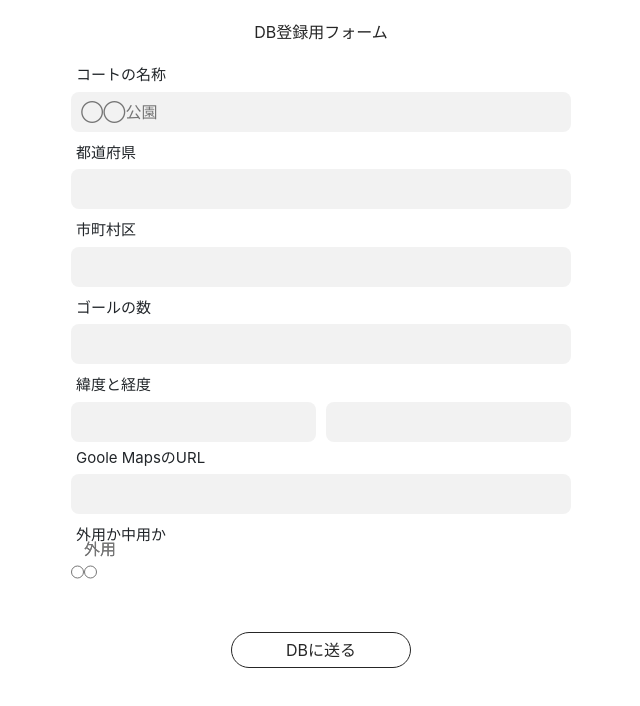
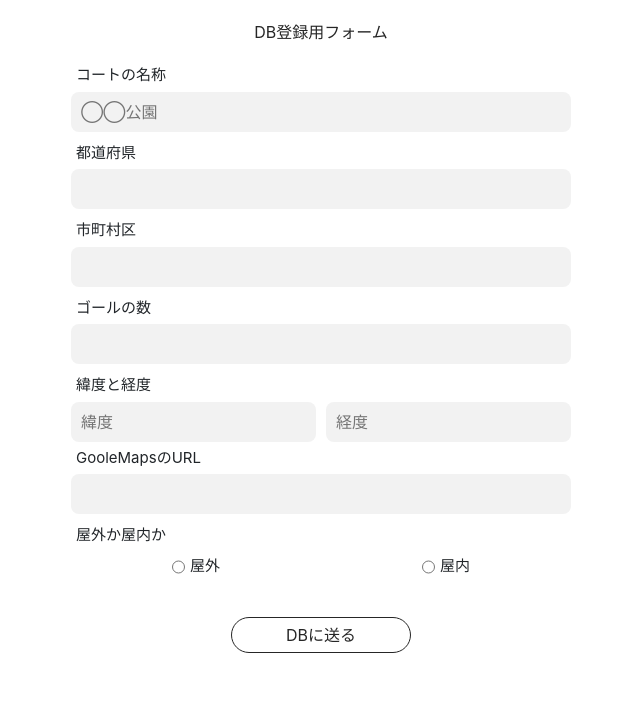
Before and after one commit to okuxxbos20/geoHoop.com, a Nuxt app: page /submit in a window 1280 px wide. Shown: the top 706 px of the page, without its empty margins (319-959 px from the left). Built offline with nearby package versions, Linux system fonts and the light colour scheme.

Commit message:
formのバリデーション完成

```diff
--- a/pages/submit.vue
+++ b/pages/submit.vue
@@ -1,13 +1,17 @@
 <template>
   <div class="court-form container">
     <p class="db-title">DB登録用フォーム</p>
-    <form>
+    <form @submit.prevent="submitData()">
       <div class="insert-place court-name">
-        <label>コートの名称</label>
-        <input v-model="court.name" type="text" placeholder="◯◯公園">
+        <label :class="{ error: error.name !== 'コートの名称' }">
+          {{ error.name }}
+        </label>
+        <input v-model="court.name" type="text" placeholder="◯◯公園" autofocus>
       </div>
       <div class="insert-place select-prefecture">
-        <label>都道府県</label>
+        <label :class="{ error: error.prefecture !== '都道府県' }">
+          {{ error.prefecture }}
+        </label>
         <span :class="{ deletePlaceholder: true }">都道府県を選択</span>
         <select @change="getPrefecture($event.target.value)">
           <option value="" style="display: none;"></option>
@@ -22,8 +26,10 @@
         </select>
       </div>
       <div class="insert-place select-city">
-        <label>市町村区</label>
-        <span :class="{ deletePlaceholder: true }">地域を選択</span>
+        <label :class="{ error: error.city !== '市町村区' }">
+          {{ error.city }}
+        </label>
+        <span :class="{ deletePlaceholder: true }">市町村区を選択</span>
         <select @change="getCity($event.target.value)">
           <option
             v-for="city in cities"
@@ -35,7 +41,9 @@
         </select>
       </div>
       <div class="insert-place">
-        <label>ゴールの数</label>
+        <label :class="{ error: error.howManyGoal !== 'ゴールの数' }">
+          {{ error.howManyGoal }}
+        </label>
         <span :class="{ deletePlaceholder: true }">ゴールの数を選択</span>
         <select @change="getHowManyCourt($event.target.value)">
           <option value="" style="display: none;"></option>
@@ -50,31 +58,55 @@
         </select>
       </div>
       <div class="insert-place">
-        <label>緯度と経度</label>
+        <label :class="{ error: error.geo !== '緯度と経度' }">
+          {{ error.geo }}
+        </label>
         <div class="lat-lng">
-          <input type="text" class="lat" />
-          <input type="text" class="lng" />
+          <input
+            v-model.number="court.geo.df"
+            type="number"
+            class="lat"
+            placeholder="緯度"
+          />
+          <input
+            v-model.number="court.geo.ff"
+            type="number"
+            class="lng"
+            placeholder="経度"
+          />
         </div>
       </div>
       <div class="insert-place">
-        <label>Goole MapsのURL</label>
-        <input type="text" />
+        <label :class="{ error: error.googleMapsUrl !== 'GooleMapsのURL' }">
+          {{ error.googleMapsUrl }}
+        </label>
+        <input v-model="court.googleMapsUrl" type="text" />
       </div>
       <div class="insert-place">
-        <label>外用か中用か</label>
+        <label :class="{ error: error.isOutside !== '屋外か屋内か' }">
+          {{ error.isOutside }}
+        </label>
         <div class="inside-outside">
-          <div class="">
-            <span>外用</span>
-            <input type="radio">
+          <div class="item">
+            <input
+              v-model="court.isOutside"
+              type="radio"
+              value="true"
+            >
+            <label>屋外</label>
           </div>
-          <div class="">
-            <span>外用</span>
-            <input type="radio">
+          <div class="item">
+            <input
+              v-model="court.isOutside"
+              type="radio"
+              value="false"
+            >
+            <label>屋内</label>
           </div>
         </div>
       </div>
+      <button type="submit" class="submit-db">DBに送る</button>
     </form>
-    <button type="button" class="submit-db">DBに送る</button>
   </div>
 </template>
 
@@ -91,16 +123,25 @@ export default {
       cities: [],
       court: {
         bookmarks: 0,
-        city: '',
-        geo: [],
+        city: null,
+        geo: { df: '', ff: '' },
         googleMapsUrl: '',
-        id: '',
+        id: null,
         img: [],
         isOutside: null,
         likes: 0,
         name: '',
-        prefecture: '',
+        prefecture: null,
         howManyGoal: null,
+      },
+      error: {
+        name: 'コートの名称',
+        prefecture: '都道府県',
+        city: '市町村区',
+        geo: '緯度と経度',
+        howManyGoal: 'ゴールの数',
+        googleMapsUrl: 'GooleMapsのURL',
+        isOutside: '屋外か屋内か'
       }
     }
   },
@@ -123,6 +164,32 @@ export default {
     },
     getCity(id) {
       this.court.city = this.cities.filter((v) => v.id === id)[0].name;
+    },
+    getHowManyCourt(num) {
+      this.court.howManyGoal = num;
+    },
+    submitData() {
+      this.error.name = this.court.name === '' ? '*コート名を入力してください' : 'コートの名称';
+      this.error.prefecture = this.court.prefecture === null ? '*都道府県を選択してください' : '都道府県';
+      this.error.city = this.court.city === null ? '*市町村区を選択してください' : '市町村区';
+      this.error.howManyGoal = this.court.howManyGoal === null ? '*ゴールの数を選択してください' : 'ゴールの数';
+      this.error.isOutside = this.court.isOutside === null ? '*どちらかを選択してください' : '屋外か屋内か';
+      const startUrl = 'https://www.google.com/maps/place';
+      if (this.court.googleMapsUrl === '') {
+        this.error.googleMapsUrl = '*GoogleMapsのURLを入力してください';
+      } else if (!this.court.googleMapsUrl.startsWith(startUrl)) {
+        this.error.googleMapsUrl = '*正しいGoogleMapsのURLを入力してください';
+      }
+      if (this.court.geo.df === '' && this.court.geo.ff === '') {
+        this.error.geo = '緯度と経度を入力してください';
+      } else if (this.court.geo.df === '' && this.court.geo.ff !== '') {
+        this.error.geo = '緯度を入力してください';
+      } else if (this.court.geo.df !== '' && this.court.geo.ff === '') {
+        this.error.geo = '経度を入力してください';
+      } else if (this.court.geo.df !== '' && this.court.geo.ff !== '') {
+        this.error.geo = '緯度と経度';
+      }
+      console.log(this.court);
     }
   }
 }
@@ -173,6 +240,9 @@ export default {
       display: flex;
       flex-direction: column;
       position: relative;
+      .error {
+        color: red;
+      }
       span {
         color: #757575;
         position: absolute;
@@ -192,7 +262,14 @@ export default {
       .inside-outside {
         display: flex;
         flex-direction: row;
-        width: 50%;
+        justify-content: space-around;
+        .item {
+          // width: 50%;
+          display: flex;
+          flex-direction: row;
+          align-items: center;
+          input { margin: 0; }
+        }
       }
     }
   }
@@ -204,6 +281,7 @@ export default {
     border-radius: 100px;
     width: 180px;
     margin: 30px auto;
+    &:focus { outline: none; }
   }
 }
 </style>
```
